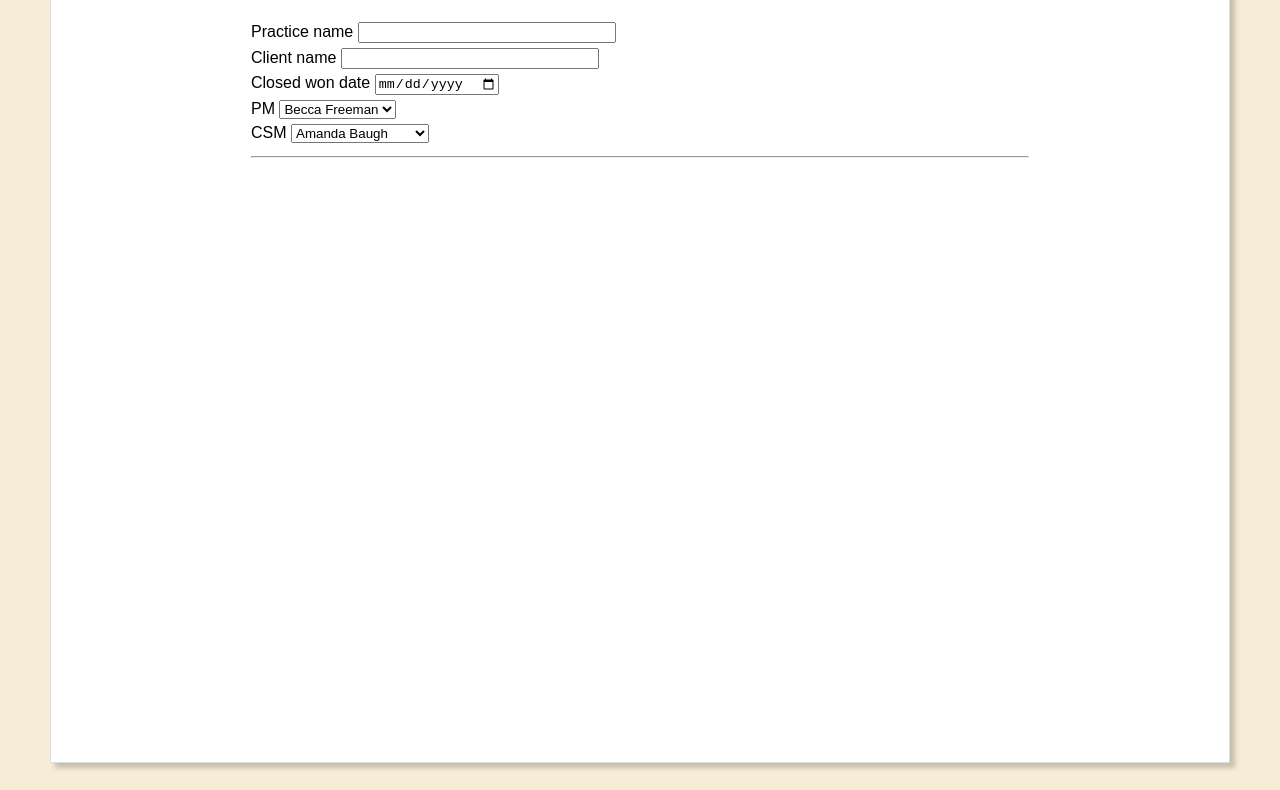
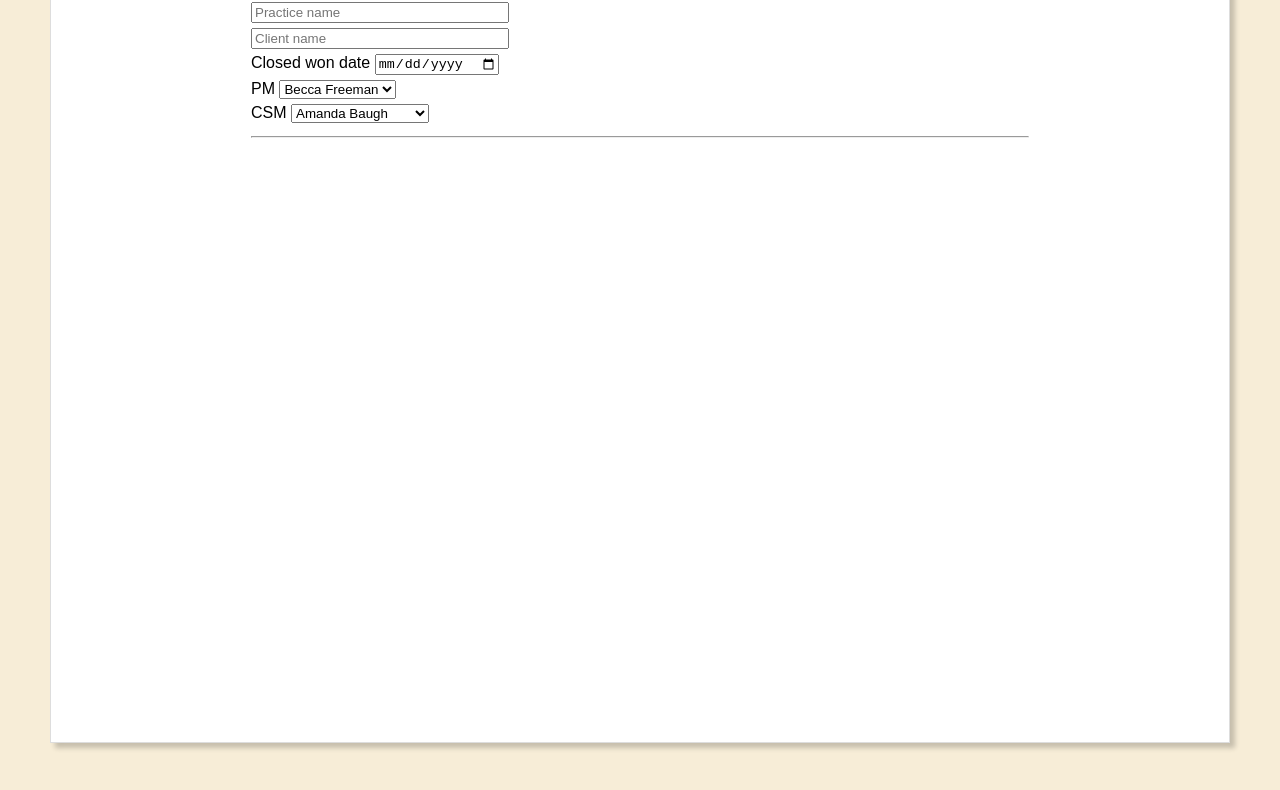
Before and after one commit to LandonLechner/Handoff-Email-Builder, a plain HTML site: page index.html in a window 1280 px wide. Shown: the part 189-979 px from the top of the page. Drawn offline with Linux system fonts and the light colour scheme.

Commit message:
Slight adjustments

```diff
--- a/index.html
+++ b/index.html
@@ -15,9 +15,9 @@
         </div>
 
 	    <form>
-	        Practice name <input autocomplete="off" type="text" id="practice" style="width:250px">
+	        <input placeholder="Practice name" autocomplete="off" type="text" id="practice" style="width:250px">
     	    <br>
-    	    Client name <input autocomplete="off" type="text" id="client" style="width:250px">
+    	    <input placeholder="Client name" autocomplete="off" type="text" id="client" style="width:250px">
     	    <br>
     	    Closed won date <input autocomplete="off" type="date" id="closedWonDate">
     	    <br>
--- a/styles.css
+++ b/styles.css
@@ -10,7 +10,7 @@ body {
     background-color: white;
     padding: 50px 200px;
     width: 100%;
-    margin: 50px;
+    margin: 30px 50px;
     height: 100vh;
     border: 1px solid #ddd;
     box-shadow: 5px 5px 5px rgba(0, 0, 0, 0.2);
```
